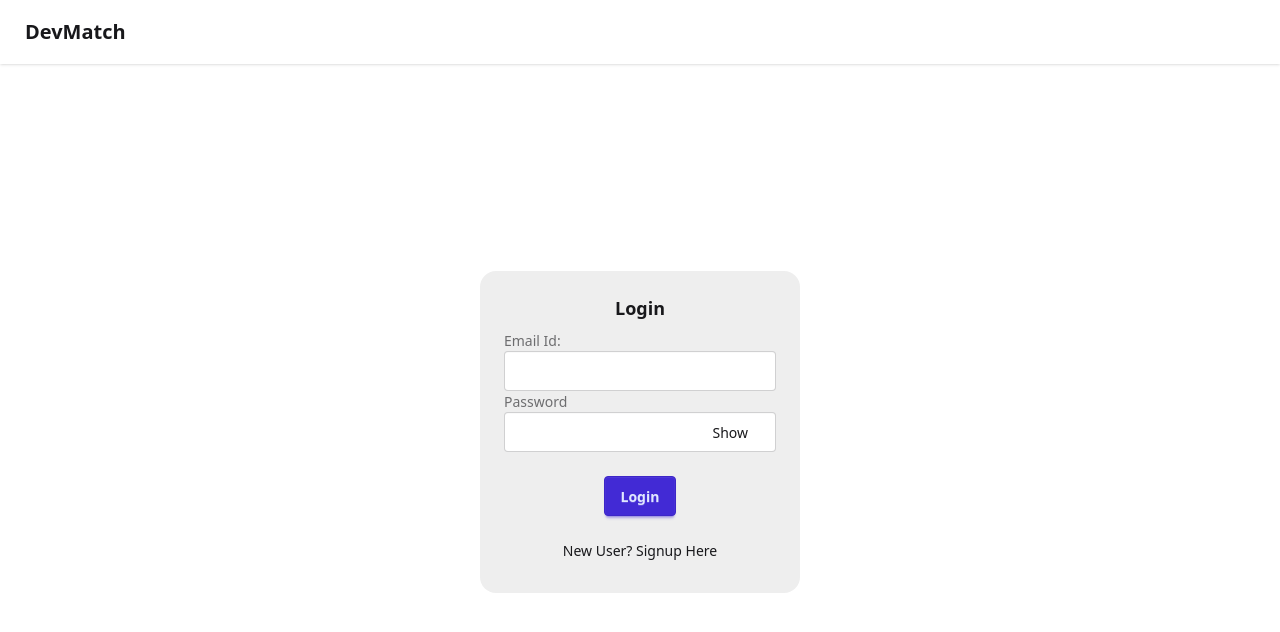
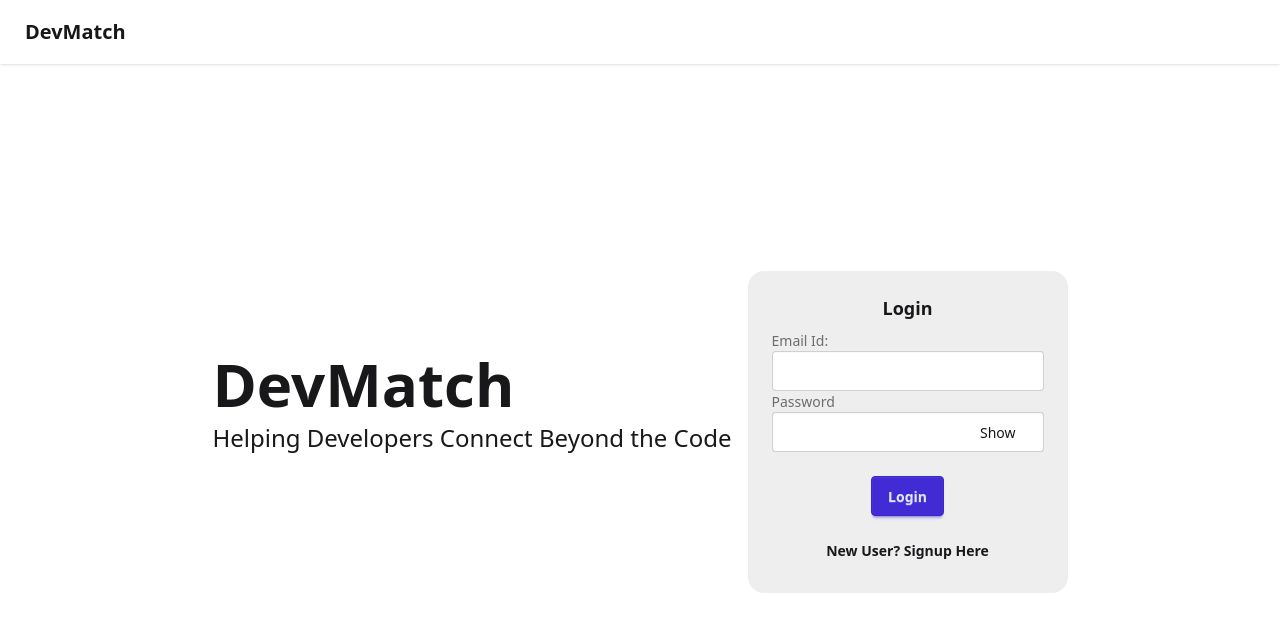
Before and after one commit to microbhuvan/devMatch_frontend, a React (Vite) app: page /login in a window 1280 px wide. Shown: the top 632 px of the page. Built offline with nearby package versions, Linux system fonts and the light colour scheme; no server answers.

Commit message:
landing page

```diff
--- a/src/components/Login.jsx
+++ b/src/components/Login.jsx
@@ -55,7 +55,11 @@ const Login = () => {
   };
 
   return (
-    <div className="flex justify-center my-10">
+    <div className="flex justify-center md:flex-row flex-col gap-4 my-10">
+      <div className="flex flex-col text-center items-center md:items-start justify-center gap-2 -translate-y-7">
+        <h1 className="text-6xl font-bold">DevMatch</h1>
+        <h2 className="text-2xl">Helping Developers Connect Beyond the Code</h2>
+      </div>
       <div className="w-full max-w-xs mx-auto bg-base-300 rounded-2xl">
         <div className="card-body">
           <h2 className="card-title justify-center">
@@ -130,7 +134,7 @@ const Login = () => {
             </button>
           </div>
           <p
-            className="m-auto cursor-pointer py-2"
+            className="m-auto cursor-pointer py-2 font-bold"
             onClick={() => setIsLoginForm((value) => !value)}
           >
             {isLoginForm
```
